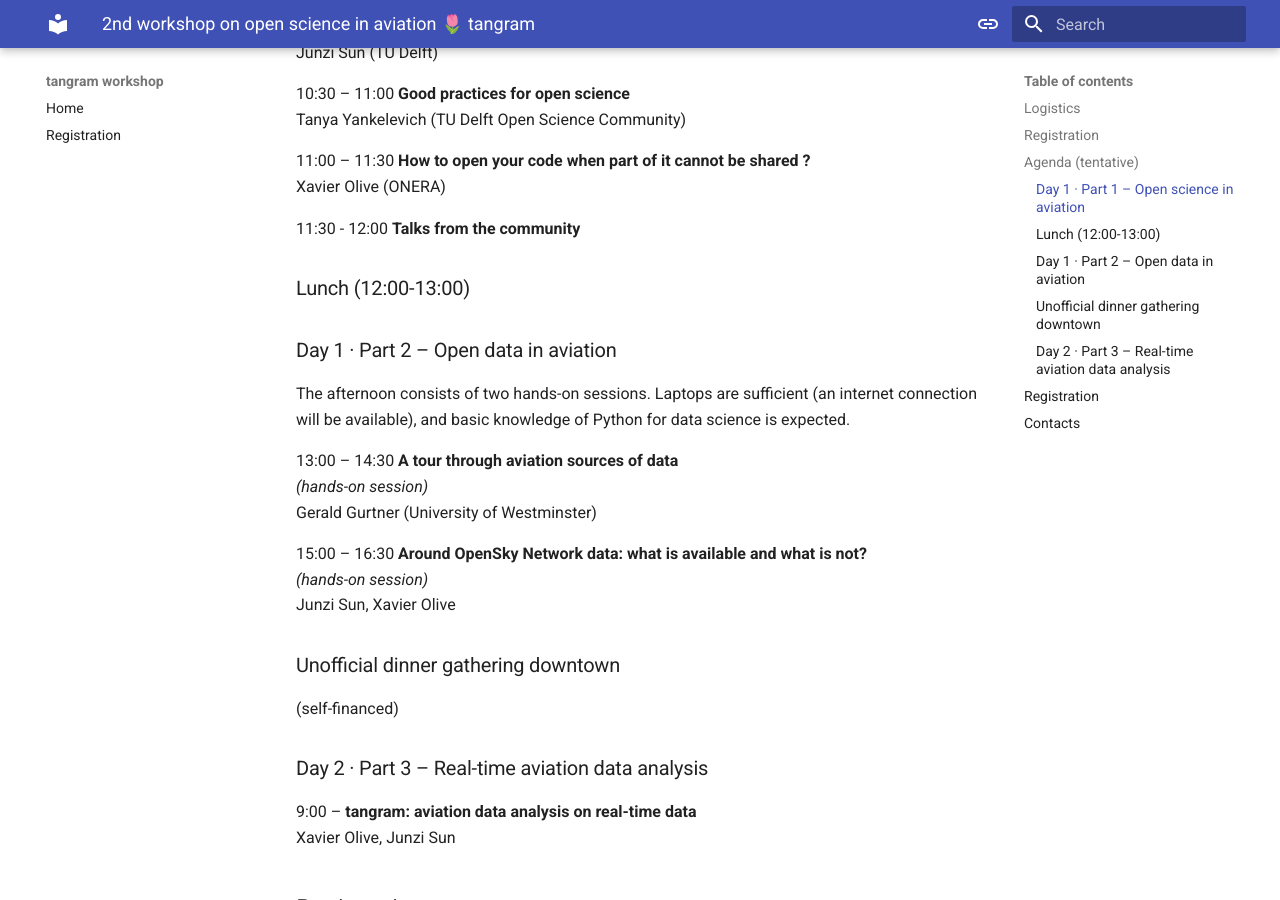
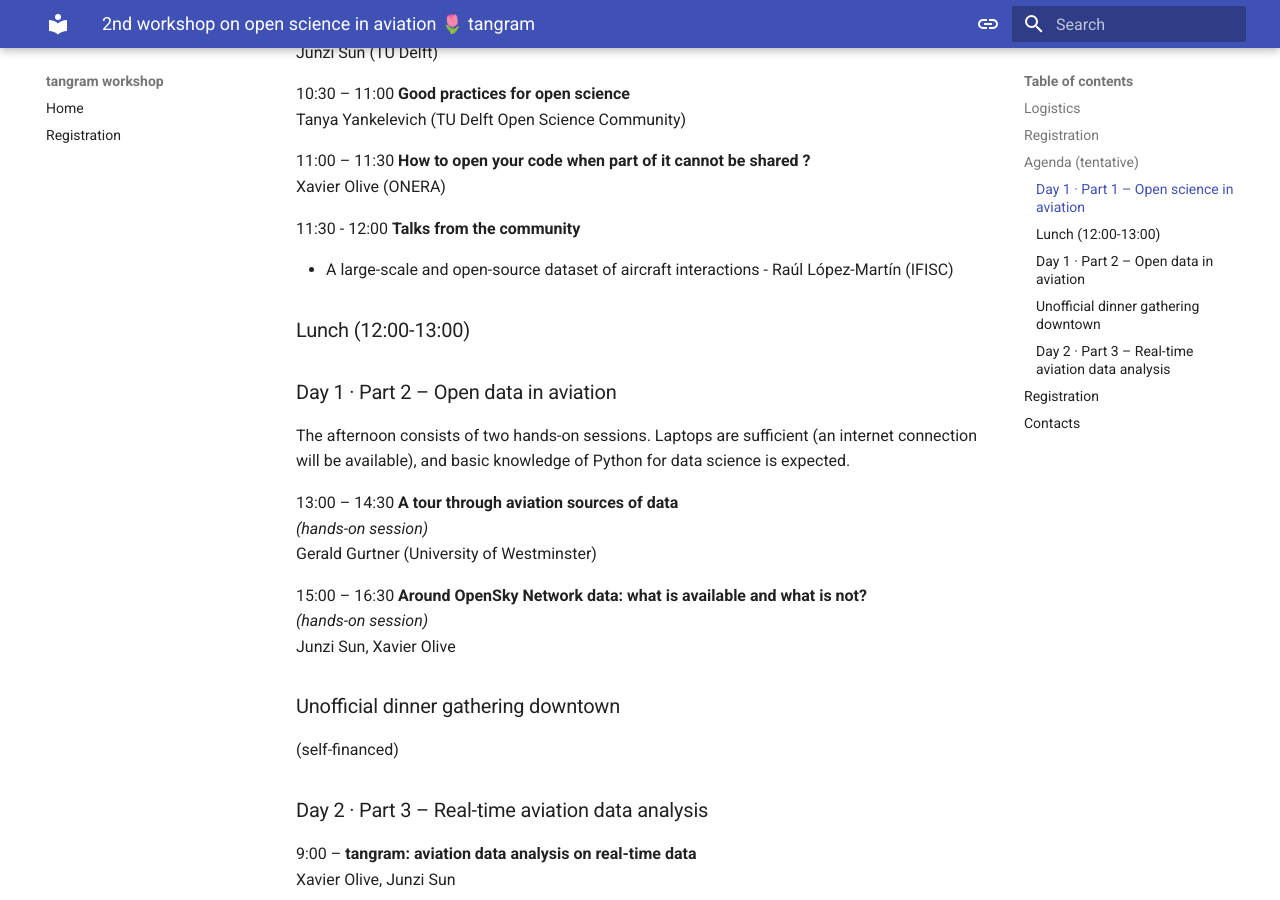
Before and after one commit to open-aviation/workshop, an MkDocs documentation site: the page built from docs/index.md, in a window 1280 px wide and 900 px high, scrolled down 1204 px. Built offline with MkDocs 1.6.1 and Material for MkDocs 9.7.7, drawn with Linux system fonts in a browser that asks for light colours.

Commit message:
Update index.md

```diff
--- a/docs/index.md
+++ b/docs/index.md
@@ -47,6 +47,8 @@
 
 11:30 - 12:00 **Talks from the community**
 
+- A large-scale and open-source dataset of aircraft interactions - Raúl López-Martín (IFISC)
+
 ### Lunch (12:00-13:00)
 
 ### Day 1 · Part 2 – Open data in aviation
```
